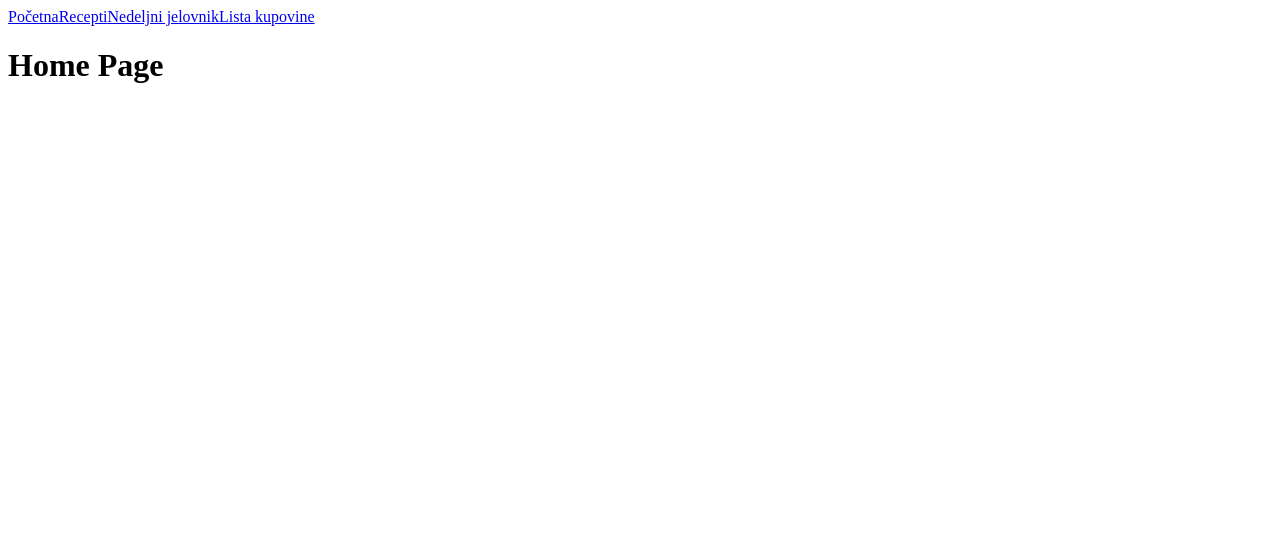
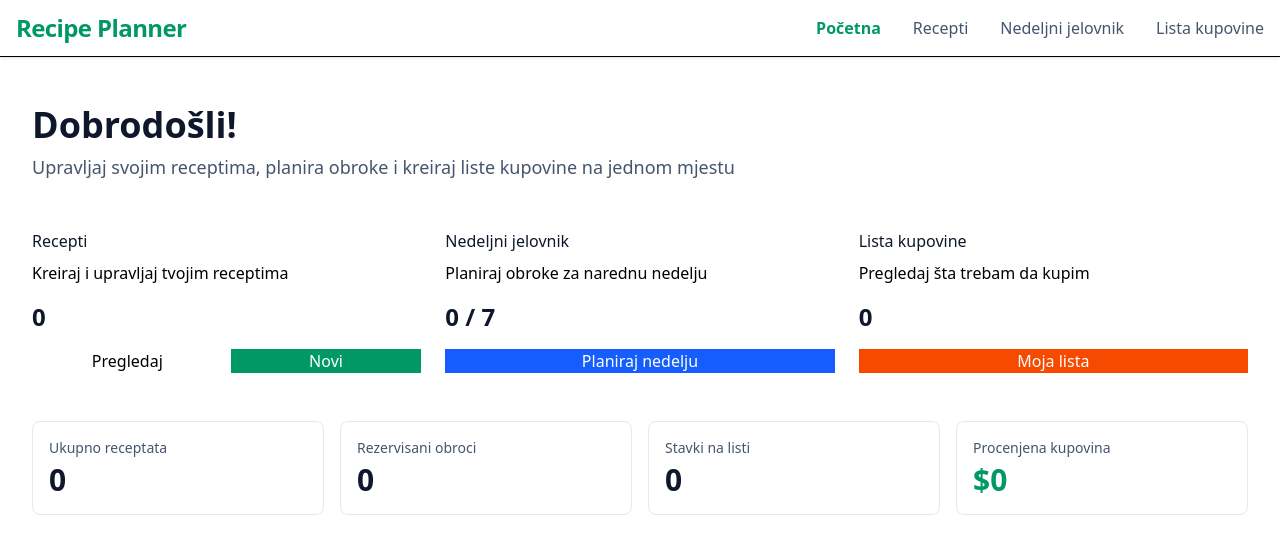
Before and after one commit to andrcuk10/recipe-and-meal-planner, a Vue app in the folder recipe-meal-planner/: page / in a window 1280 px wide. Shown: the top 554 px of the page. Built offline with nearby package versions, Linux system fonts and the light colour scheme; the HTML template or start-up script is replaced by a standard one.

Commit message:
dashboard mvp and including tailwindcss

```diff
--- a/recipe-meal-planner/package.json
+++ b/recipe-meal-planner/package.json
@@ -16,7 +16,9 @@
     "format": "prettier --write --experimental-cli src/"
   },
   "dependencies": {
+    "@tailwindcss/vite": "^4.1.18",
     "pinia": "^3.0.4",
+    "tailwindcss": "^4.1.18",
     "vue": "^3.5.25",
     "vue-router": "^4.6.3"
   },
--- /dev/null
+++ b/recipe-meal-planner/src/assets/global.css
@@ -0,0 +1,9 @@
+@import 'tailwindcss';
+
+:root {
+  --text-primary-color: #0f172b;
+  --text-secondary-color: #45556c;
+  --primary-green: #009966;
+  --primary-blue: #155dfc;
+  --primary-orange: #f54a00;
+}
--- a/recipe-meal-planner/src/components/layout/AppNavigation.vue
+++ b/recipe-meal-planner/src/components/layout/AppNavigation.vue
@@ -1,8 +1,99 @@
 <template>
-  <nav>
-    <RouterLink :to="{ name: 'home' }">Početna</RouterLink>
-    <RouterLink :to="{ name: 'recipes' }">Recepti</RouterLink>
-    <RouterLink :to="{ name: 'meal-plan' }">Nedeljni jelovnik</RouterLink>
-    <RouterLink :to="{ name: 'shopping-list' }">Lista kupovine</RouterLink>
-  </nav>
+  <header class="w-full border-b bg-white shadow-sm">
+    <nav class="mx-auto flex max-w-7xl items-center justify-between px-4 py-3">
+      <!-- LEFT - LOGO -->
+      <RouterLink
+        :to="{ name: 'Home' }"
+        class="text-2xl font-bold tracking-tight text-[var(--primary-green)]"
+      >
+        Recipe Planner
+      </RouterLink>
+
+      <!-- RIGHT - LINKS DESKTOP -->
+      <div
+        class="hidden md:flex items-center space-x-8 font-medium text-[var(--text-secondary-color)] text-700"
+      >
+        <RouterLink
+          v-for="item in links"
+          :key="item.name"
+          :to="item.to"
+          class="hover:text-[var(--primary-green)] transition-colors"
+          active-class="text-[var(--primary-green)] font-semibold"
+        >
+          {{ item.name }}
+        </RouterLink>
+      </div>
+
+      <!-- HAMBURGER BUTTON (mobile) -->
+      <button
+        @click="toggleMenu"
+        class="md:hidden text-gray-700 focus:outline-none"
+        aria-label="Toggle Menu"
+      >
+        <svg
+          xmlns="http://www.w3.org/2000/svg"
+          class="w-7 h-7"
+          fill="none"
+          viewBox="0 0 24 24"
+          stroke="currentColor"
+        >
+          <path
+            stroke-linecap="round"
+            stroke-linejoin="round"
+            stroke-width="2"
+            d="M4 6h16M4 12h16M4 18h16"
+          />
+        </svg>
+      </button>
+    </nav>
+
+    <!-- MOBILE MENU -->
+    <transition name="slide-fade">
+      <div
+        v-if="isOpen"
+        class="md:hidden bg-white border-t shadow-inner px-4 py-3 space-y-3 text-[var(--text-secondary-color)] text-700"
+      >
+        <RouterLink
+          v-for="item in links"
+          :key="item.name"
+          :to="item.to"
+          class="block py-1 text-lg font-medium hover:text-[var(--text-secondary-color)] transition-colors"
+          active-class="text-[var(--primary-green)] font-semibold"
+          @click="closeMenu"
+        >
+          {{ item.name }}
+        </RouterLink>
+      </div>
+    </transition>
+  </header>
 </template>
+
+<script setup lang="ts">
+import { ref } from 'vue'
+
+const isOpen = ref(false)
+const toggleMenu = () => (isOpen.value = !isOpen.value)
+const closeMenu = () => (isOpen.value = false)
+
+const links = [
+  { name: 'Početna', to: { name: 'Home' } },
+  { name: 'Recepti', to: { name: 'Recipes' } },
+  { name: 'Nedeljni jelovnik', to: { name: 'Meal Plan' } },
+  { name: 'Lista kupovine', to: { name: 'Shopping List' } },
+]
+</script>
+
+<style>
+/* MOBILE MENU TRANSITION */
+.slide-fade-enter-active {
+  transition: all 0.25s ease-out;
+}
+.slide-fade-leave-active {
+  transition: all 0.2s ease-in;
+}
+.slide-fade-enter-from,
+.slide-fade-leave-to {
+  opacity: 0;
+  transform: translateY(-6px);
+}
+</style>
--- /dev/null
+++ b/recipe-meal-planner/src/components/ui/DashboardCard.vue
@@ -0,0 +1,24 @@
+<template>
+  <!-- Card -->
+  <div class="border-slate-200 hover:shadow-lg transition-shadow group">
+    <!-- Card Header -->
+    <div class="pb-4">
+      <div class="flex items-center justify-between mb-2">
+        <h3 class="text-slate-900">{{ cardTitle }}</h3>
+      </div>
+      <p>{{ cardDescription }}</p>
+    </div>
+
+    <!-- Card Content -->
+    <div class="space-y-4">
+      <slot name="card-content"></slot>
+    </div>
+  </div>
+</template>
+
+<script setup lang="ts">
+defineProps<{
+  cardTitle?: string
+  cardDescription?: string
+}>()
+</script>
--- /dev/null
+++ b/recipe-meal-planner/src/components/ui/QuickStat.vue
@@ -0,0 +1,14 @@
+<template>
+  <div class="p-4 bg-white rounded-lg border border-slate-200">
+    <p class="text-sm text-slate-600 mb-1">{{ statTitle }}</p>
+    <p class="text-3xl font-bold text-slate-900">
+      <slot name="statValue"></slot>
+    </p>
+  </div>
+</template>
+
+<script setup lang="ts">
+defineProps<{
+  statTitle?: string
+}>()
+</script>
--- a/recipe-meal-planner/src/main.ts
+++ b/recipe-meal-planner/src/main.ts
@@ -3,6 +3,7 @@ import { createPinia } from 'pinia'
 
 import App from './App.vue'
 import router from './router'
+import '@/assets/global.css'
 
 const app = createApp(App)
 
--- a/recipe-meal-planner/src/router/index.ts
+++ b/recipe-meal-planner/src/router/index.ts
@@ -5,30 +5,30 @@ import RecipesPage from '@/views/RecipesPage.vue'
 import ShoppingListPage from '@/views/ShoppingListPage.vue'
 import { createRouter, createWebHistory } from 'vue-router'
 
-const routes = [
+export const routes = [
   {
     path: '/',
-    name: 'home',
+    name: 'Home',
     component: HomePage,
   },
   {
     path: '/recipes',
-    name: 'recipes',
+    name: 'Recipes',
     component: RecipesPage,
   },
   {
     path: '/recipes/:id',
-    name: 'recipe',
+    name: 'Recipe',
     component: RecipePage,
   },
   {
     path: '/meal-plan',
-    name: 'meal-plan',
+    name: 'Meal Plan',
     component: MealPlanPage,
   },
   {
     path: '/shopping-list',
-    name: 'shopping-list',
+    name: 'Shopping List',
     component: ShoppingListPage,
   },
 ]
--- a/recipe-meal-planner/src/views/HomePage.vue
+++ b/recipe-meal-planner/src/views/HomePage.vue
@@ -1,3 +1,78 @@
+<script setup lang="ts">
+import DashboardCard from '@/components/ui/DashboardCard.vue'
+import QuickStat from '@/components/ui/QuickStat.vue'
+</script>
+
 <template>
-  <h1>Home Page</h1>
+  <div className="max-w-7xl mx-auto px-4 sm:px-6 lg:px-8 py-12">
+    <!-- {/* Header */} -->
+    <div class="mb-12">
+      <h1 class="text-4xl font-bold text-slate-900 mb-2">Dobrodošli!</h1>
+      <p class="text-lg text-slate-600">
+        Upravljaj svojim receptima, planira obroke i kreiraj liste kupovine na jednom mjestu
+      </p>
+    </div>
+
+    <!-- {/* Main Cards Grid */} -->
+    <div className="grid grid-cols-1 md:grid-cols-3 gap-6 mb-12">
+      <DashboardCard card-title="Recepti" card-description="Kreiraj i upravljaj tvojim receptima">
+        <template #card-content>
+          <p class="text-2xl font-bold text-slate-900">0</p>
+          <div class="flex gap-2">
+            <RouterLink :to="{ name: 'Recipes' }" class="flex-1">
+              <button variant="outline" class="w-full bg-transparent">Pregledaj</button>
+            </RouterLink>
+            <RouterLink :to="{ name: 'Recipes' }" class="flex-1">
+              <button class="w-full bg-emerald-600 hover:bg-emerald-700 text-white">Novi</button>
+            </RouterLink>
+          </div>
+        </template>
+      </DashboardCard>
+
+      <DashboardCard
+        card-title="Nedeljni jelovnik"
+        card-description="Planiraj obroke za narednu nedelju"
+      >
+        <template #card-content>
+          <p class="text-2xl font-bold text-slate-900">0 / 7</p>
+          <RouterLink :to="{ name: 'Meal Plan' }" class="flex-1">
+            <button class="w-full bg-600 bg-[var(--primary-blue)] hover:bg-blue-700 text-white">
+              Planiraj nedelju
+            </button>
+          </RouterLink>
+        </template>
+      </DashboardCard>
+
+      <DashboardCard card-title="Lista kupovine" card-description="Pregledaj šta trebam da kupim">
+        <template #card-content>
+          <p class="text-2xl font-bold text-slate-900">0</p>
+          <RouterLink :to="{ name: 'Shopping List' }" class="flex-1">
+            <button
+              class="w-full bg-600 bg-[var(--primary-orange)] hover:bg-[var(--primary-orange)] hover:bg-700 text-white"
+            >
+              Moja lista
+            </button>
+          </RouterLink>
+        </template>
+      </DashboardCard>
+    </div>
+
+    <!-- {/* Quick Stats Section */} -->
+    <div className="grid grid-cols-1 md:grid-cols-2 lg:grid-cols-4 gap-4">
+      <QuickStat stat-title="Ukupno receptata">
+        <template #statValue> 0 </template>
+      </QuickStat>
+      <QuickStat stat-title="Rezervisani obroci">
+        <template #statValue> 0 </template>
+      </QuickStat>
+      <QuickStat stat-title="Stavki na listi">
+        <template #statValue> 0 </template>
+      </QuickStat>
+      <QuickStat stat-title="Procenjena kupovina">
+        <template #statValue>
+          <span class="text-3xl font-bold text-emerald-600">$0</span>
+        </template>
+      </QuickStat>
+    </div>
+  </div>
 </template>
--- a/recipe-meal-planner/vite.config.ts
+++ b/recipe-meal-planner/vite.config.ts
@@ -1,18 +1,16 @@
 import { fileURLToPath, URL } from 'node:url'
 
 import { defineConfig } from 'vite'
+import tailwindcss from '@tailwindcss/vite'
 import vue from '@vitejs/plugin-vue'
 import vueDevTools from 'vite-plugin-vue-devtools'
 
 // https://vite.dev/config/
 export default defineConfig({
-  plugins: [
-    vue(),
-    vueDevTools(),
-  ],
+  plugins: [vue(), vueDevTools(), tailwindcss()],
   resolve: {
     alias: {
-      '@': fileURLToPath(new URL('./src', import.meta.url))
+      '@': fileURLToPath(new URL('./src', import.meta.url)),
     },
   },
 })
```
Also changed, not shown: 1 other file (tests, documents, lock files or other folders).
